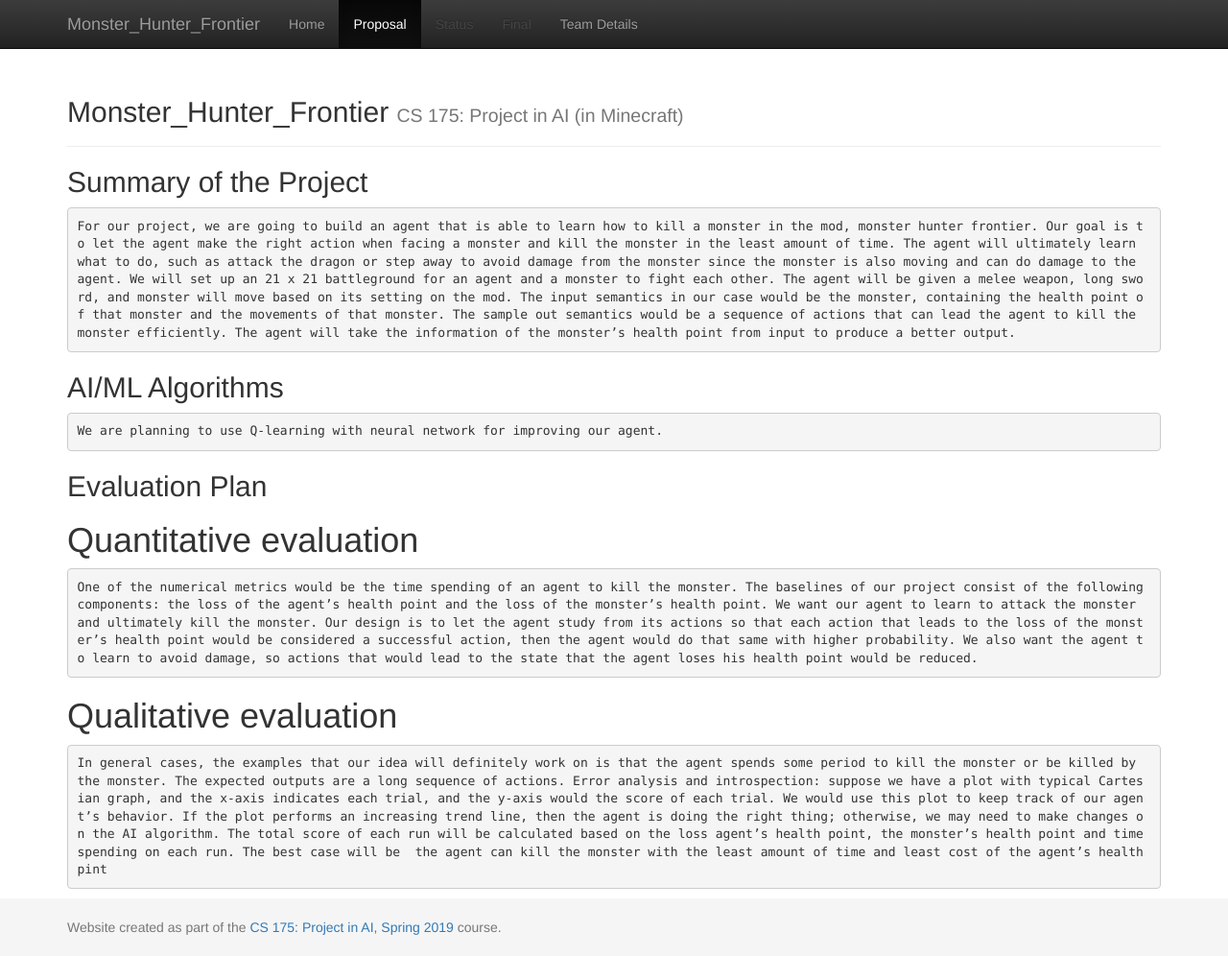
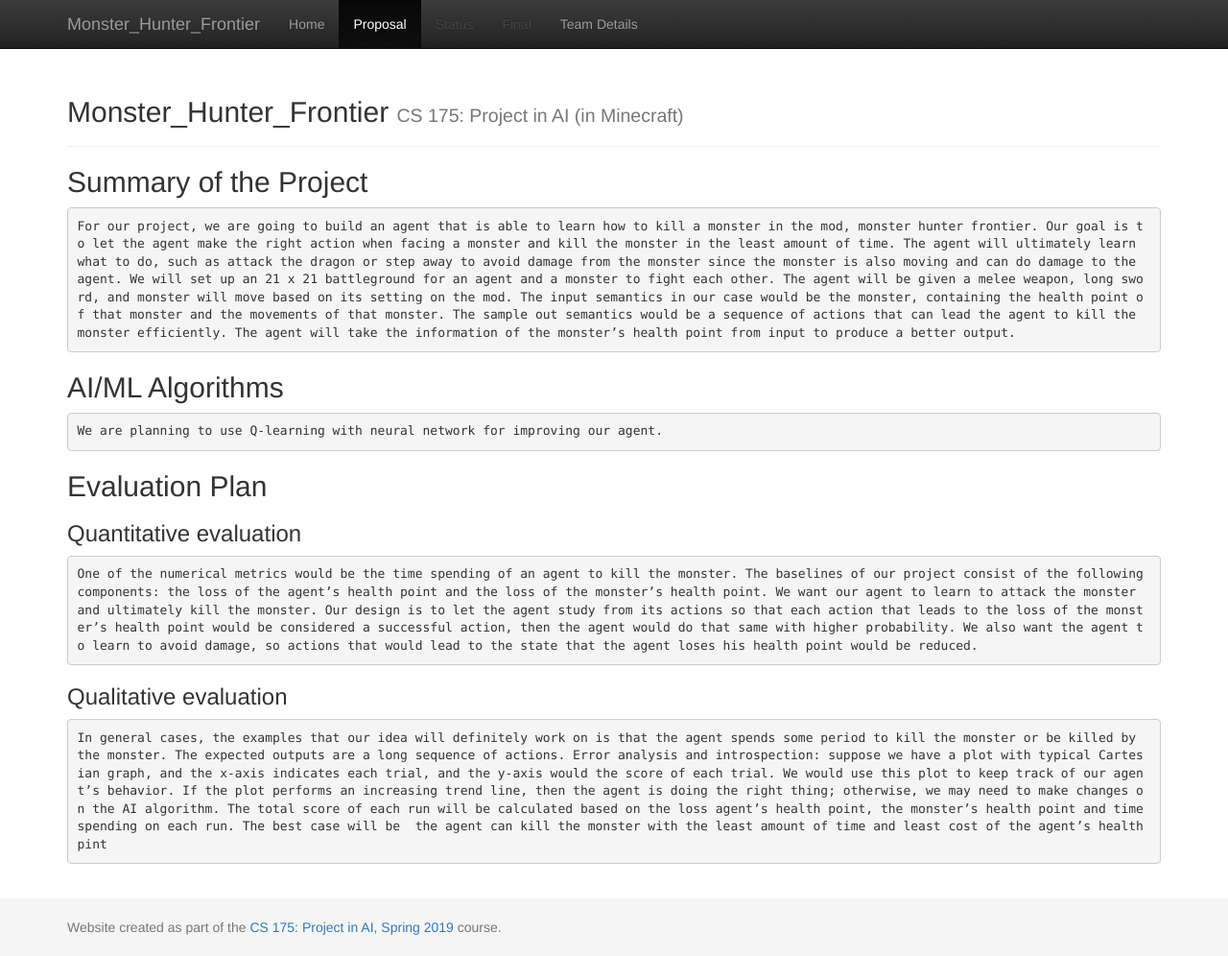
Before and after one commit to zihuazhang337/Group-25, a Jekyll site: the page built from docs/proposal.md, in a window 1280 px wide and 996 px high. Shown: the whole window at 96% size. Built offline with Jekyll 4.4.1, drawn with Linux system fonts in a browser that asks for light colours.

```diff
--- a/docs/proposal.md
+++ b/docs/proposal.md
@@ -11,8 +11,8 @@ title: Proposal
 
 
 ## Evaluation Plan
-# Quantitative evaluation
+### Quantitative evaluation
     One of the numerical metrics would be the time spending of an agent to kill the monster. The baselines of our project consist of the following components: the loss of the agent’s health point and the loss of the monster’s health point. We want our agent to learn to attack the monster and ultimately kill the monster. Our design is to let the agent study from its actions so that each action that leads to the loss of the monster’s health point would be considered a successful action, then the agent would do that same with higher probability. We also want the agent to learn to avoid damage, so actions that would lead to the state that the agent loses his health point would be reduced.
 
-# Qualitative evaluation
+### Qualitative evaluation
     In general cases, the examples that our idea will definitely work on is that the agent spends some period to kill the monster or be killed by the monster. The expected outputs are a long sequence of actions. Error analysis and introspection: suppose we have a plot with typical Cartesian graph, and the x-axis indicates each trial, and the y-axis would the score of each trial. We would use this plot to keep track of our agent’s behavior. If the plot performs an increasing trend line, then the agent is doing the right thing; otherwise, we may need to make changes on the AI algorithm. The total score of each run will be calculated based on the loss agent’s health point, the monster’s health point and time spending on each run. The best case will be  the agent can kill the monster with the least amount of time and least cost of the agent’s health pint
```
